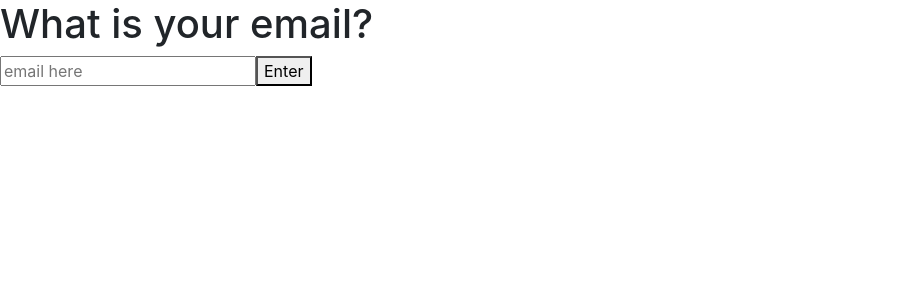
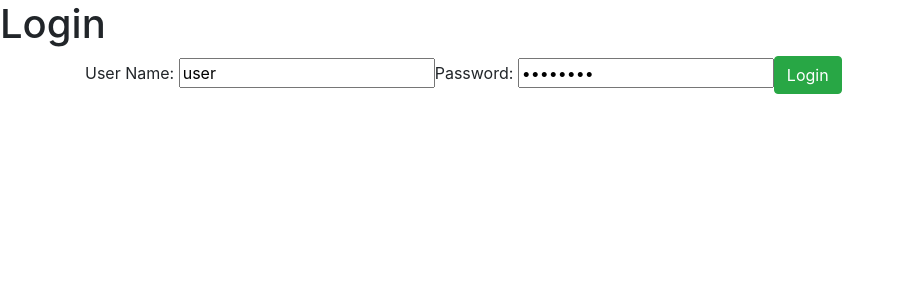
Before and after one commit to madisoncarr/todo-app, a React (Create React App) app in the folder app/: page /login in a window 1280 px wide. Shown: the top 300 px of the page, without its empty margins (0-905 px from the left). Built offline with nearby package versions, Linux system fonts and the light colour scheme.

Commit message:
hardcoded authentication for Login component

```diff
--- a/app/src/Login.js
+++ b/app/src/Login.js
@@ -5,27 +5,50 @@ class Login extends Component {
     constructor(props) {
         super(props);
          this.state = {
-            email: ""
+            username: "user",
+             password: "password",
+             hasLoginFailed: false,
+             showSuccessMessage: false
         };
         this.handleSubmit = this.handleSubmit.bind(this);
+        this.handleChange = this.handleChange.bind(this);
     }
 
-    handleSubmit = async (e) => {
+    handleChange(event) {
+        this.setState(
+            {
+                [event.target.name] : event.target.value
+            }
+        )
+    }
+
+    handleSubmit = e => {
         e.preventDefault();
-        console.log("got here");
-        const email = e.target.value;
-        const json = await axios.post("/doLogin", {"username": email});
-        const user = json.data;
-        console.log(user);
+        // console.log("got here");
+        // const email = e.target.value;
+        // const json = await axios.post("/doLogin", {"username": email});
+        // const user = json.data;
+        // console.log(user);
+        if(this.state.username === 'user' && this.state.password === 'password') {
+            this.setState({showSuccessMessage: true})
+            this.setState({hasLoginFailed : false})
+        } else {
+            this.setState({showSuccessMessage : false})
+            this.setState({hasLoginFailed: true})
+        }
     };
 
     render() {
-        console.log(`email value: ${this.state.email}`);
         return (
             <div>
-                <h1>What is your email?</h1>
-                <input placeholder={"email here"} value={this.state.email} onChange={(e) => this.setState({email:e.target.value})}/>
-                <button onClick={(e)=>this.handleSubmit(e)}>Enter</button>
+                <h1>Login</h1>
+                <div className="container">
+                    {this.state.hasLoginFailed && <div className="alert alert-warning">Invalid Credentials</div>}
+                    {this.state.showSuccessMessage && <div>Login Sucessful</div>}
+                    User Name: <input type="text" name="username" value={this.state.username} onChange={this.handleChange} />
+                    Password: <input type="password" name="password" value={this.state.password} onChange={this.handleChange} />
+                    <button className="btn btn-success" onClick={this.handleSubmit}>Login</button>
+                </div>
             </div>
 
         )
```
